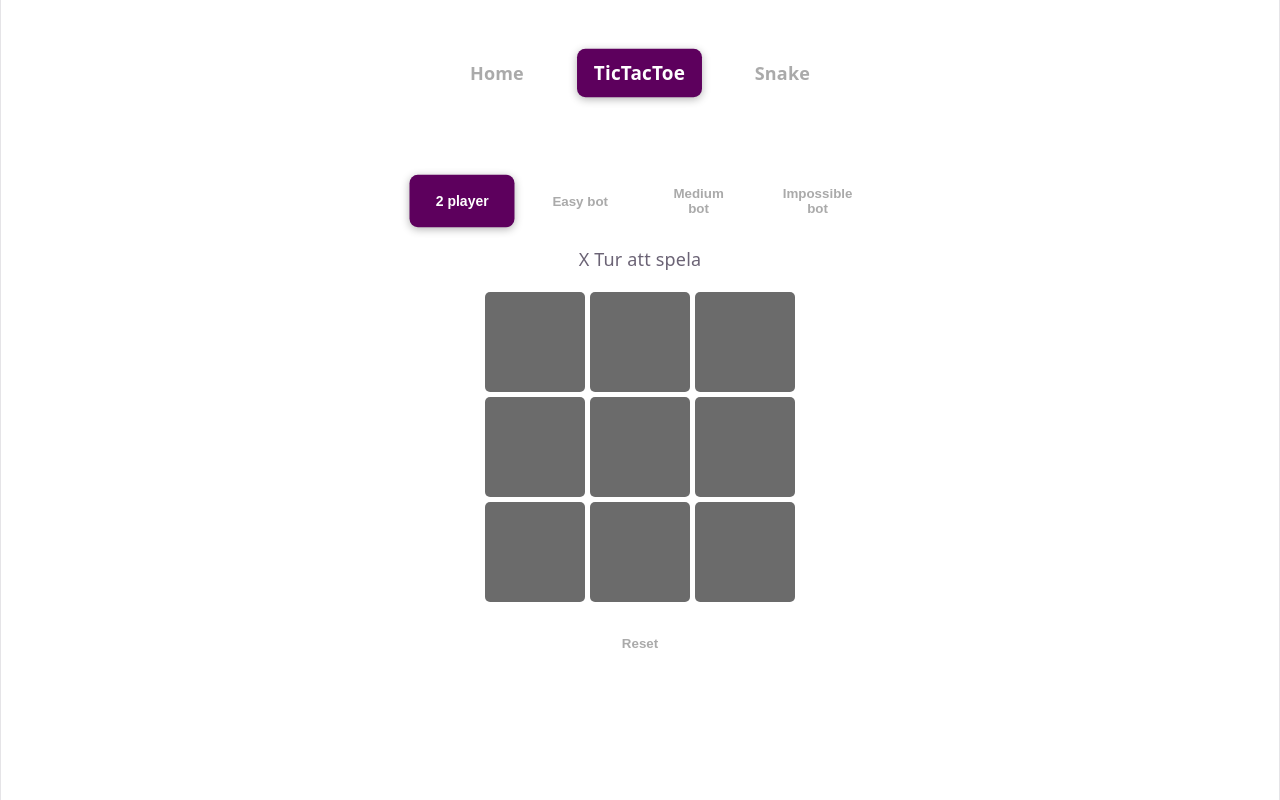
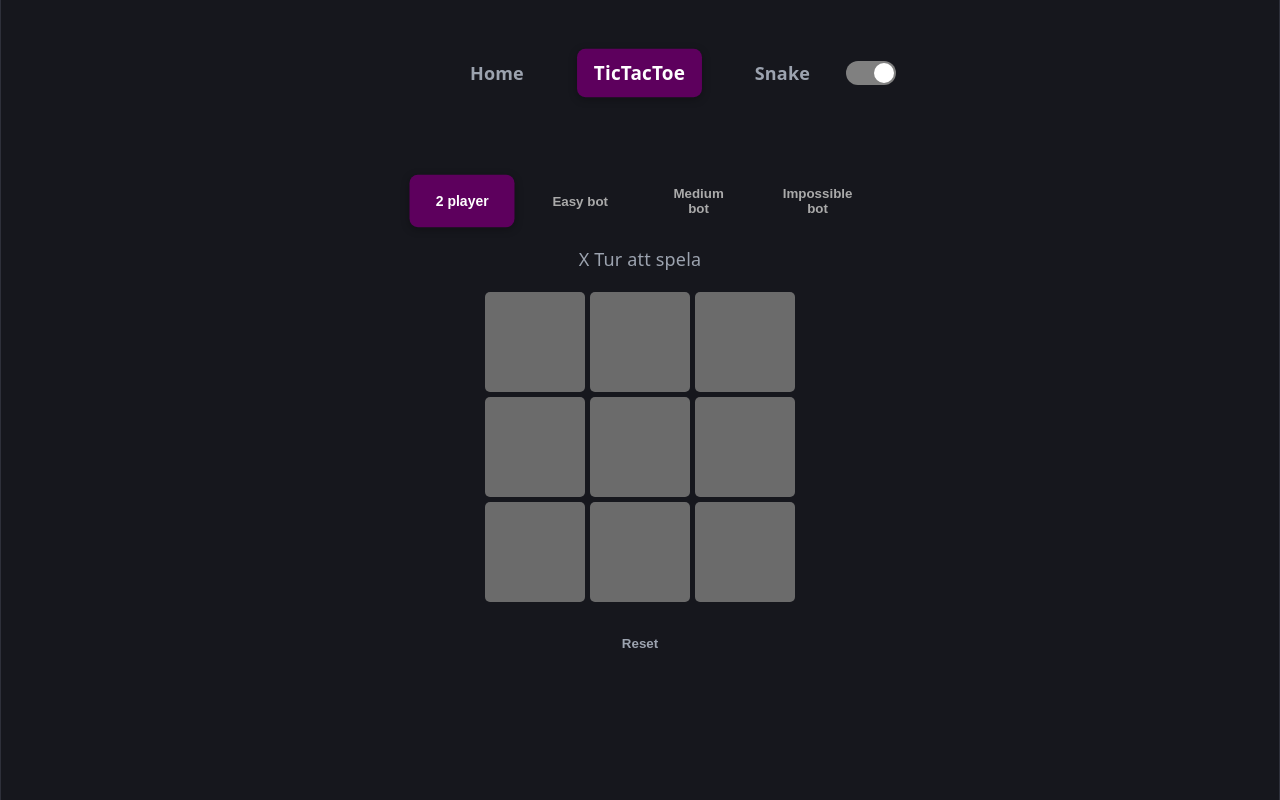
Before and after one commit to GustavM01/Games, a React (Vite) app: page /tictactoe in a window 1280 px wide. Built offline with nearby package versions, Linux system fonts and the light colour scheme.

Commit message:
Dark/light mode

```diff
--- a/src/App.css
+++ b/src/App.css
@@ -1,61 +1,3 @@
-.counter {
-  font-size: 16px;
-  padding: 5px 10px;
-  border-radius: 5px;
-  color: var(--accent);
-  background: var(--accent-bg);
-  border: 2px solid transparent;
-  transition: border-color 0.3s;
-  margin-bottom: 24px;
-
-  &:hover {
-    border-color: var(--accent-border);
-  }
-  &:focus-visible {
-    outline: 2px solid var(--accent);
-    outline-offset: 2px;
-  }
-}
-
-.hero {
-  position: relative;
-
-  .base,
-  .framework,
-  .vite {
-    inset-inline: 0;
-    margin: 0 auto;
-  }
-
-  .base {
-    width: 170px;
-    position: relative;
-    z-index: 0;
-  }
-
-  .framework,
-  .vite {
-    position: absolute;
-  }
-
-  .framework {
-    z-index: 1;
-    top: 34px;
-    height: 28px;
-    transform: perspective(2000px) rotateZ(300deg) rotateX(44deg) rotateY(39deg)
-      scale(1.4);
-  }
-
-  .vite {
-    z-index: 0;
-    top: 107px;
-    height: 26px;
-    width: auto;
-    transform: perspective(2000px) rotateZ(300deg) rotateX(40deg) rotateY(39deg)
-      scale(0.8);
-  }
-}
-
 #center {
   display: flex;
   flex-direction: column;
@@ -67,31 +9,6 @@
   @media (max-width: 1024px) {
     padding: 32px 20px 24px;
     gap: 18px;
-  }
-}
-
-#next-steps {
-  display: flex;
-  border-top: 1px solid var(--border);
-  text-align: left;
-
-  & > div {
-    flex: 1 1 0;
-    padding: 32px;
-    @media (max-width: 1024px) {
-      padding: 24px 20px;
-    }
-  }
-
-  .icon {
-    margin-bottom: 16px;
-    width: 22px;
-    height: 22px;
-  }
-
-  @media (max-width: 1024px) {
-    flex-direction: column;
-    text-align: center;
   }
 }
 
@@ -189,19 +106,19 @@
   border: none;
   border-radius: 8px;
   background: transparent;
-  color: #aaa;
+  color: var(--text);
   font-weight: 600;
   cursor: pointer;
   transition: all 0.2s ease;
 }
 
 .btn:hover {
-  background: rgba(255, 255, 255, 0.05);
-  color: white;
+  background: var(--bg-hover);
+  color: var(--text-hover);
 }
 
 .btn.active {
-  background: rgb(93, 0, 93);
+  background: var(--accent);
   color: white;
   box-shadow: 0 2px 8px rgba(0, 0, 0, 0.3);
   transform: scale(1.05);
@@ -227,12 +144,12 @@
 }
 
 .game-type-btn:hover {
-  background: rgba(255, 255, 255, 0.05);
+  background: var(--accent);
   color: white;
 }
 
 .game-type-btn.active {
-  background: rgb(93, 0, 93);
+  background: var(--accent);
   color: white;
   box-shadow: 0 2px 8px rgba(0, 0, 0, 0.3);
   transform: scale(1.05);
@@ -268,7 +185,7 @@
 }
 
 .square.win {
-  background-color: rgb(93, 0, 93);
+  background-color: var(--accent);
   border: none;
   animation: pop 0.2s ease;
 }
@@ -292,13 +209,13 @@
   border: none;
   border-radius: 8px;
   background: transparent;
-  color: #aaa;
+  color: var(--text);
   font-weight: 600;
   cursor: pointer;
   transition: all 0.2s ease;
 }
 
 .reset-btn:hover {
-  background: rgba(255, 255, 255, 0.05);
-  color: white;
+  background: var(--bg-hover);
+  color: var(--text-hover);
 }
--- a/src/index.css
+++ b/src/index.css
@@ -1,10 +1,13 @@
 :root {
   --text: #6b6375;
+  --text-hover: black;
+  --bg: #fafafa;
+  --bg-hover: rgba(0, 0, 0, 0.05);
+  --accent: rgba(228, 0, 102, 1);
+
   --text-h: #08060d;
-  --bg: #fff;
-  --border: #e5e4e7;
+  /* --border: #e5e4e7; */
   --code-bg: #f4f3ec;
-  --accent: #aa3bff;
   --accent-bg: rgba(170, 59, 255, 0.1);
   --accent-border: rgba(170, 59, 255, 0.5);
   --social-bg: rgba(244, 243, 236, 0.5);
@@ -25,19 +28,40 @@
   -webkit-font-smoothing: antialiased;
   -moz-osx-font-smoothing: grayscale;
 
+  transition:
+    background 0.4s ease,
+    color 0.4s ease;
+
   @media (max-width: 1024px) {
     font-size: 16px;
   }
 }
 
-@media (prefers-color-scheme: dark) {
+[data-theme="dark"] {
+  --text: #9ca3af;
+  --text-hover: white;
+  --bg: #16171d;
+  --bg-hover: rgba(255, 255, 255, 0.05);
+  --accent: rgb(93, 0, 93);
+
+  --text-h: #f3f4f6;
+  --border: #2e303a;
+  /* --code-bg: #1f2028; */
+  /* --accent-bg: rgba(192, 132, 252, 0.15);
+    --accent-border: rgba(192, 132, 252, 0.5); */
+  --social-bg: rgba(47, 48, 58, 0.5);
+  --shadow:
+    rgba(0, 0, 0, 0.4) 0 10px 15px -3px, rgba(0, 0, 0, 0.25) 0 4px 6px -2px;
+}
+
+/* @media (prefers-color-scheme: dark) {
   :root {
     --text: #9ca3af;
     --text-h: #f3f4f6;
     --bg: #16171d;
     --border: #2e303a;
     --code-bg: #1f2028;
-    --accent: #c084fc;
+    --accent: rgb(93, 0, 93);
     --accent-bg: rgba(192, 132, 252, 0.15);
     --accent-border: rgba(192, 132, 252, 0.5);
     --social-bg: rgba(47, 48, 58, 0.5);
@@ -48,7 +72,7 @@
   #social .button-icon {
     filter: invert(1) brightness(2);
   }
-}
+} */
 
 body {
   margin: 0;
@@ -95,14 +119,6 @@ p {
   margin: 0;
 }
 
-code,
-.counter {
-  font-family: var(--mono);
-  display: inline-flex;
-  border-radius: 4px;
-  color: var(--text-h);
-}
-
 code {
   font-size: 15px;
   line-height: 135%;
--- a/src/pages/Menu.css
+++ b/src/pages/Menu.css
@@ -2,6 +2,7 @@
   margin: 50px auto 80px;
   display: flex;
   justify-content: center;
+  align-items: center;
   gap: 20px;
 }
 
@@ -9,3 +10,37 @@
   text-decoration: none;
   width: fit-content;
 }
+
+.theme-btn {
+  position: relative;
+  width: 50px;
+  height: 24px;
+  border-radius: 15px;
+  border: none;
+  cursor: pointer;
+}
+
+.dark {
+  background: gray;
+}
+
+.light {
+  background: lightgray;
+}
+
+.dark .knob {
+  transform: translateX(26px);
+}
+
+.knob {
+  position: absolute;
+  height: 20px;
+  width: 20px;
+  background: white;
+  border-radius: 50%;
+  top: 2px;
+  left: 2px;
+  transition:
+    transform 0.3s,
+    background 0.3s;
+}
--- a/src/pages/Menu.jsx
+++ b/src/pages/Menu.jsx
@@ -1,15 +1,27 @@
-import React from "react";
+import React, { useEffect, useState } from "react";
 import { Link, Outlet, useLocation } from "react-router-dom";
 import "./Menu.css";
 
 function Menu() {
   const location = useLocation();
 
+  const [theme, setTheme] = useState(localStorage.getItem("theme") || "dark");
+
+  function changeTheme() {
+    setTheme((prev) => (prev === "dark" ? "light" : "dark"));
+  }
+
+  useEffect(() => {
+    document.documentElement.setAttribute("data-theme", theme);
+    localStorage.setItem("theme", theme);
+  }, [theme]);
+
   return (
     <>
       <div>
         {/* <h1>Menu</h1> */}
         <nav className="navbar">
+          <div style={{ width: "50px" }} />
           <Link
             className={
               location.pathname === "/"
@@ -42,6 +54,12 @@ function Menu() {
           >
             Snake
           </Link>
+          <button
+            className={theme === "dark" ? "theme-btn dark" : "theme-btn light"}
+            onClick={() => changeTheme()}
+          >
+            <div className="knob"></div>
+          </button>
         </nav>
         <Outlet />
       </div>
--- a/src/pages/Snake.jsx
+++ b/src/pages/Snake.jsx
@@ -158,7 +158,7 @@ function Snake() {
 
   useEffect(() => {
     const handleKeyDown = (event) => {
-      if (event.key === "Enter" && showGameOver) {
+      if (event.key === " " && showGameOver) {
         setShowGameOver(false);
         handleReset();
         setPoints(0);
@@ -196,7 +196,7 @@ function Snake() {
               <p>Game Over</p>
               <p>Score: {points}</p>
               <p>Best score {highScore}</p>
-              <p className="continue">Press Enter to continue</p>
+              <p className="continue">Press Spacebar to continue</p>
             </div>
           </div>
         )}
```
